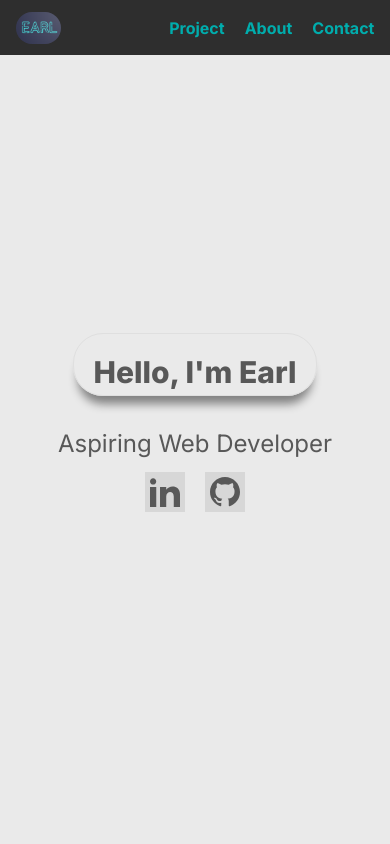
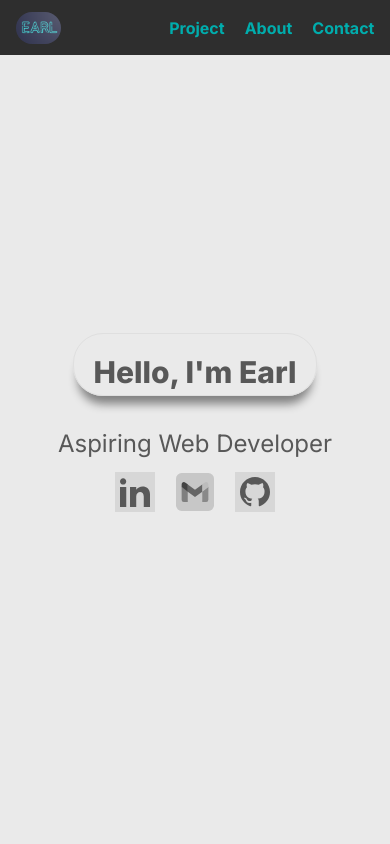
Before and after one commit to bLuEsKy140506/mywebsiteportfolio, a Next.js app: page / in a window 390 px wide. Shown: the top 844 px of the page. Built offline with nearby package versions, Linux system fonts and the light colour scheme.

Commit message:
finalizing mobile view --- take 2c-adding social link href

```diff
--- a/app/globals.css
+++ b/app/globals.css
@@ -63,8 +63,13 @@ body {
   padding: 5px;
 }
 
+.gmail {
+  padding: 1px;
+}
+
 .linkedIn:hover,
-.github:hover {
+.github:hover,
+.gmail:hover {
   color: #333;
   border-radius: 10px;
   box-shadow: rgb(42, 126, 165) 0px 0px 0px 2px inset, #71a0cc 5px 5px 0px -3px,
--- a/app/page.jsx
+++ b/app/page.jsx
@@ -4,6 +4,7 @@ import Carousel from "../components/carousel.component.js";
 import avatar from "../assets/real-earl-flip.jpg";
 import collab from "../assets/collaboration.svg";
 import gmail from "../assets/gmail.svg";
+import gmailgray from "../assets/gmail-grayscale.svg";
 import { Arvo } from "next/font/google";
 
 import "./globals.css";
@@ -24,6 +25,10 @@ export default function Home() {
           </h1>
           <h2 className="text-2xl mb-3">Aspiring Web Developer</h2>
           <div className="social-links">
+            <Link
+              href="https://www.linkedin.com/in/earl-butlay-80a48426b/"
+              target="_blank"
+            >
               <svg
                 xmlns="http://www.w3.org/2000/svg"
                 className="h-10 w-10 linkedIn"
@@ -32,6 +37,21 @@ export default function Home() {
               >
                 <path d="M4.98 3.5c0 1.381-1.11 2.5-2.48 2.5s-2.48-1.119-2.48-2.5c0-1.38 1.11-2.5 2.48-2.5s2.48 1.12 2.48 2.5zm.02 4.5h-5v16h5v-16zm7.982 0h-4.968v16h4.969v-8.399c0-4.67 6.029-5.052 6.029 0v8.399h4.988v-10.131c0-7.88-8.922-7.593-11.018-3.714v-2.155z" />
               </svg>
+            </Link>
+
+            <Link
+              href="https://mail.google.com/mail/?view=cm&fs=1&to=earl0bluesky142226@gmail.com&su=WE+WANT+TO+CONNECT+WITH+YOU&body=We+want+to+connect+with+you"
+              target="_blank"
+            >
+              <Image
+                src={gmail}
+                alt="gmail-icon"
+                width={40}
+                height={40}
+                className="gmail grayscale h-10 w-10 hover:grayscale-0"
+              />
+            </Link>
+            <Link href="https://github.com/bLuEsKy140506" target="_blank">
               <svg
                 xmlns="http://www.w3.org/2000/svg"
                 className="h-10 w-10 github"
@@ -40,6 +60,7 @@ export default function Home() {
               >
                 <path d="M12 0c-6.626 0-12 5.373-12 12 0 5.302 3.438 9.8 8.207 11.387.599.111.793-.261.793-.577v-2.234c-3.338.726-4.033-1.416-4.033-1.416-.546-1.387-1.333-1.756-1.333-1.756-1.089-.745.083-.729.083-.729 1.205.084 1.839 1.237 1.839 1.237 1.07 1.834 2.807 1.304 3.492.997.107-.775.418-1.305.762-1.604-2.665-.305-5.467-1.334-5.467-5.931 0-1.311.469-2.381 1.236-3.221-.124-.303-.535-1.524.117-3.176 0 0 1.008-.322 3.301 1.23.957-.266 1.983-.399 3.003-.404 1.02.005 2.047.138 3.006.404 2.291-1.552 3.297-1.23 3.297-1.23.653 1.653.242 2.874.118 3.176.77.84 1.235 1.911 1.235 3.221 0 4.609-2.807 5.624-5.479 5.921.43.372.823 1.102.823 2.222v3.293c0 .319.192.694.801.576 4.765-1.589 8.199-6.086 8.199-11.386 0-6.627-5.373-12-12-12z" />
               </svg>
+            </Link>
           </div>
         </div>
       </main>
@@ -104,15 +125,21 @@ export default function Home() {
             <Link
               href="https://mail.google.com/mail/?view=cm&fs=1&to=earl0bluesky142226@gmail.com&su=WE+WANT+TO+CONNECT+WITH+YOU&body=We+want+to+connect+with+you"
               target="_blank"
+              className="border-2 border-teal-500"
             >
               <Image
                 src={gmail}
                 alt="gmail-icon"
                 width={48}
                 height={48}
-                className="grayscale"
+                className="gmail grayscale h-12 w-12 hover:grayscale-0"
               />
             </Link>
+            <Link
+              href="https://www.linkedin.com/in/earl-butlay-80a48426b/"
+              target="_blank"
+            >
+              {" "}
               <svg
                 xmlns="http://www.w3.org/2000/svg"
                 className="h-12 w-12 linkedIn border-2 border-teal-500"
@@ -121,6 +148,8 @@ export default function Home() {
               >
                 <path d="M4.98 3.5c0 1.381-1.11 2.5-2.48 2.5s-2.48-1.119-2.48-2.5c0-1.38 1.11-2.5 2.48-2.5s2.48 1.12 2.48 2.5zm.02 4.5h-5v16h5v-16zm7.982 0h-4.968v16h4.969v-8.399c0-4.67 6.029-5.052 6.029 0v8.399h4.988v-10.131c0-7.88-8.922-7.593-11.018-3.714v-2.155z" />
               </svg>
+            </Link>
+            <Link href="https://github.com/bLuEsKy140506" target="_blank">
               <svg
                 xmlns="http://www.w3.org/2000/svg"
                 className="h-12 w-12 github  border-2 border-teal-500"
@@ -129,6 +158,7 @@ export default function Home() {
               >
                 <path d="M12 0c-6.626 0-12 5.373-12 12 0 5.302 3.438 9.8 8.207 11.387.599.111.793-.261.793-.577v-2.234c-3.338.726-4.033-1.416-4.033-1.416-.546-1.387-1.333-1.756-1.333-1.756-1.089-.745.083-.729.083-.729 1.205.084 1.839 1.237 1.839 1.237 1.07 1.834 2.807 1.304 3.492.997.107-.775.418-1.305.762-1.604-2.665-.305-5.467-1.334-5.467-5.931 0-1.311.469-2.381 1.236-3.221-.124-.303-.535-1.524.117-3.176 0 0 1.008-.322 3.301 1.23.957-.266 1.983-.399 3.003-.404 1.02.005 2.047.138 3.006.404 2.291-1.552 3.297-1.23 3.297-1.23.653 1.653.242 2.874.118 3.176.77.84 1.235 1.911 1.235 3.221 0 4.609-2.807 5.624-5.479 5.921.43.372.823 1.102.823 2.222v3.293c0 .319.192.694.801.576 4.765-1.589 8.199-6.086 8.199-11.386 0-6.627-5.373-12-12-12z" />
               </svg>
+            </Link>
           </div>
         </div>
       </section>
```
Also changed, not shown: assets/gmail.svg. Lines whose indentation alone changed are shown as unchanged.
